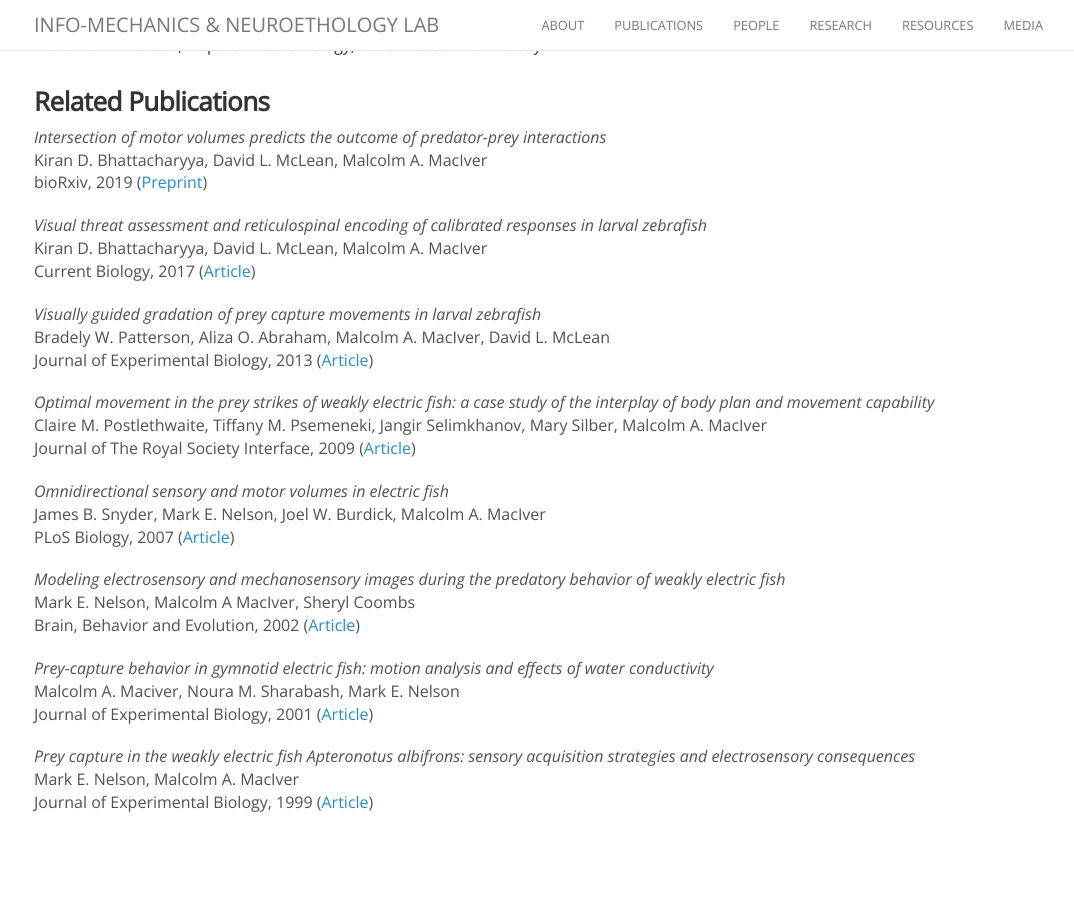
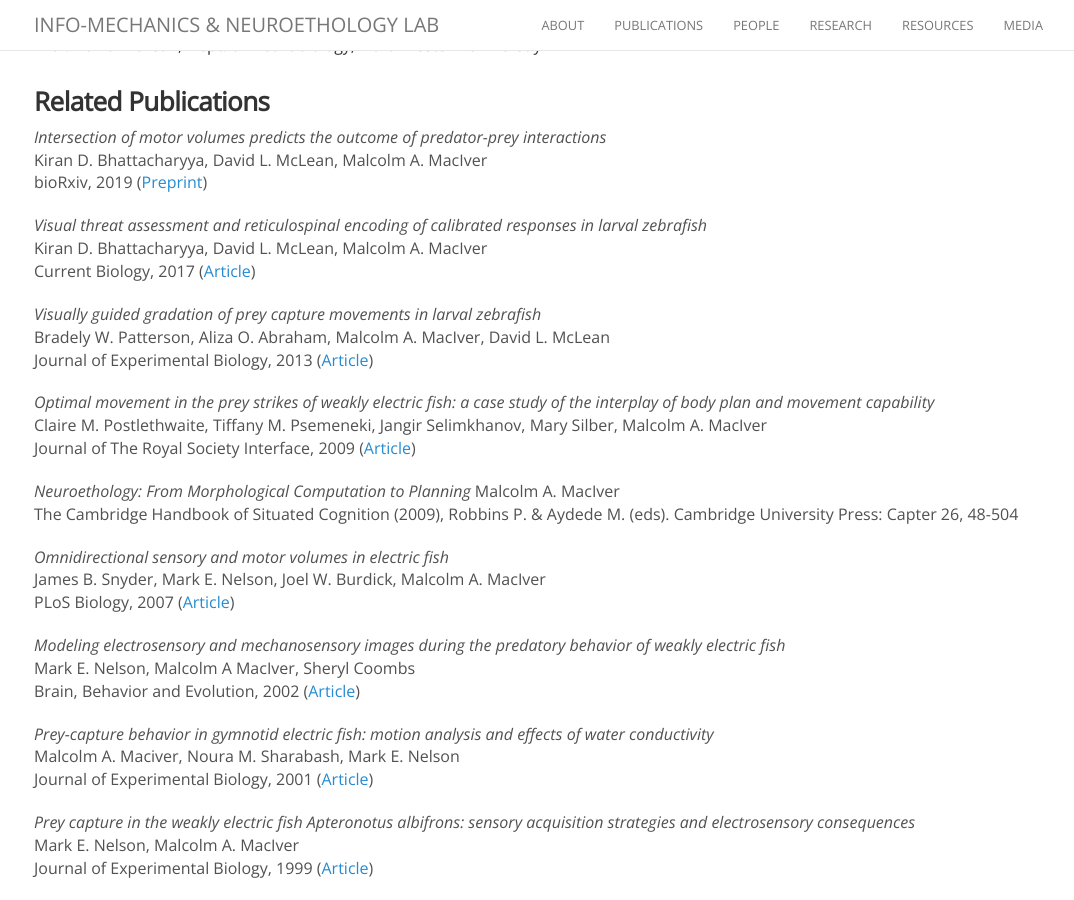
Before and after one commit to maciverlab/maciverlab.github.io, a Jekyll site: the page built from _projects/prey_capture.md, in a window 1280 px wide and 900 px high, scrolled down 1907 px. Shown: the whole window, without its empty margins (109-1183 px from the left). Built offline with Jekyll 4.4.1, drawn with Linux system fonts in a browser that asks for light colours; nearby versions of some CDN libraries; comment, search, counter and statistics services are not loaded; before the commit the page ends 2741 px from its top, so only the background shows below that.

Commit message:
Update prey_capture.md

```diff
--- a/_projects/prey_capture.md
+++ b/_projects/prey_capture.md
@@ -78,6 +78,9 @@ _Optimal movement in the prey strikes of weakly electric fish: a case study of t
 Claire M. Postlethwaite, Tiffany M. Psemeneki, Jangir Selimkhanov, Mary Silber, Malcolm A. MacIver<br>
 Journal of The Royal Society Interface, 2009 ([Article](https://www.ncbi.nlm.nih.gov/pmc/articles/PMC2659693/))
 
+_Neuroethology: From Morphological Computation to Planning_ Malcolm A. MacIver<br>
+The Cambridge Handbook of Situated Cognition (2009), Robbins P. & Aydede M. (eds). Cambridge University Press: Capter 26, 48-504
+
 _Omnidirectional sensory and motor volumes in electric fish_<br>
 James B. Snyder, Mark E. Nelson, Joel W. Burdick, Malcolm A. MacIver<br>
 PLoS Biology, 2007 ([Article](https://journals.plos.org/plosbiology/article/file?type=printable&id=10.1371/journal.pbio.0050301))
```
